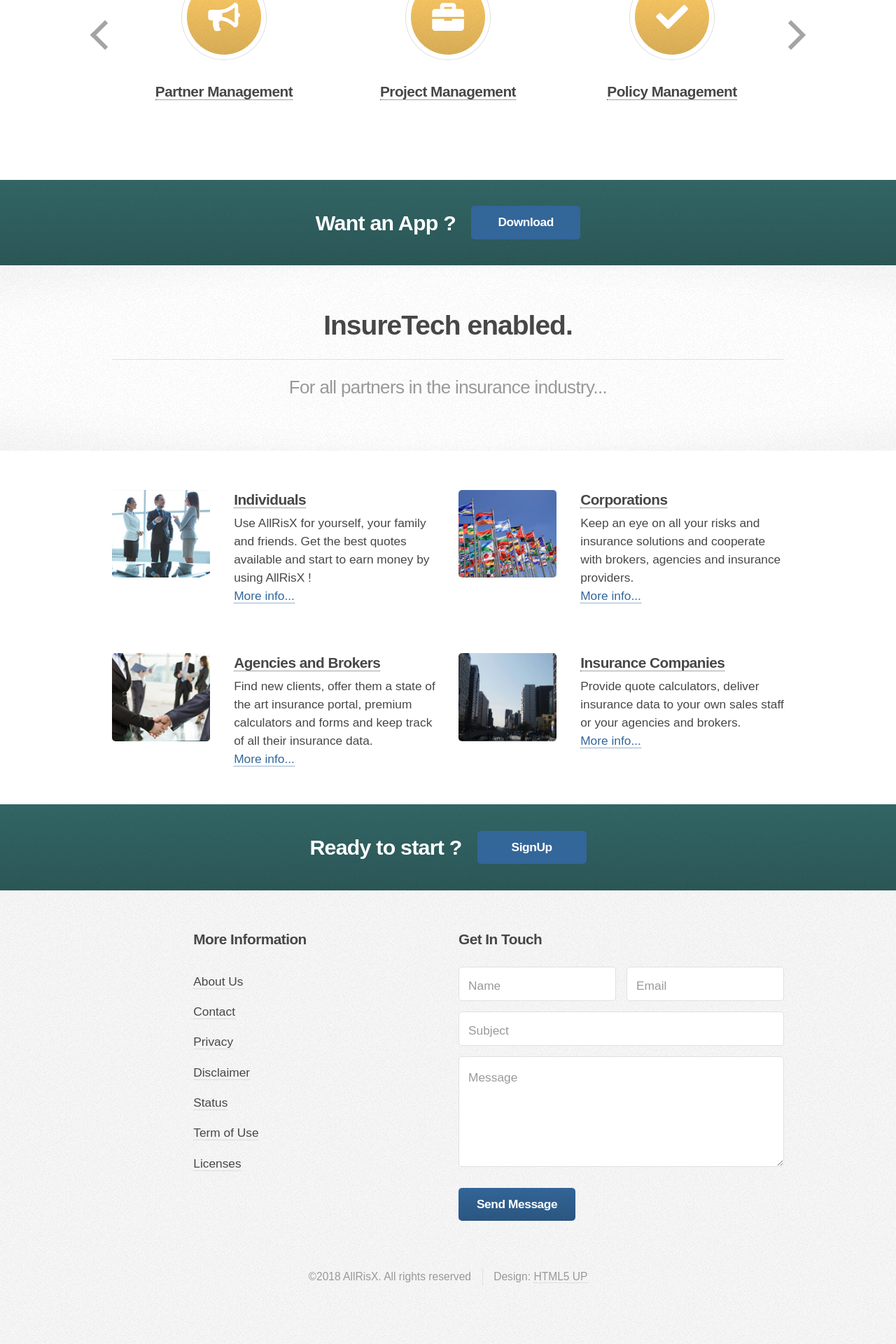
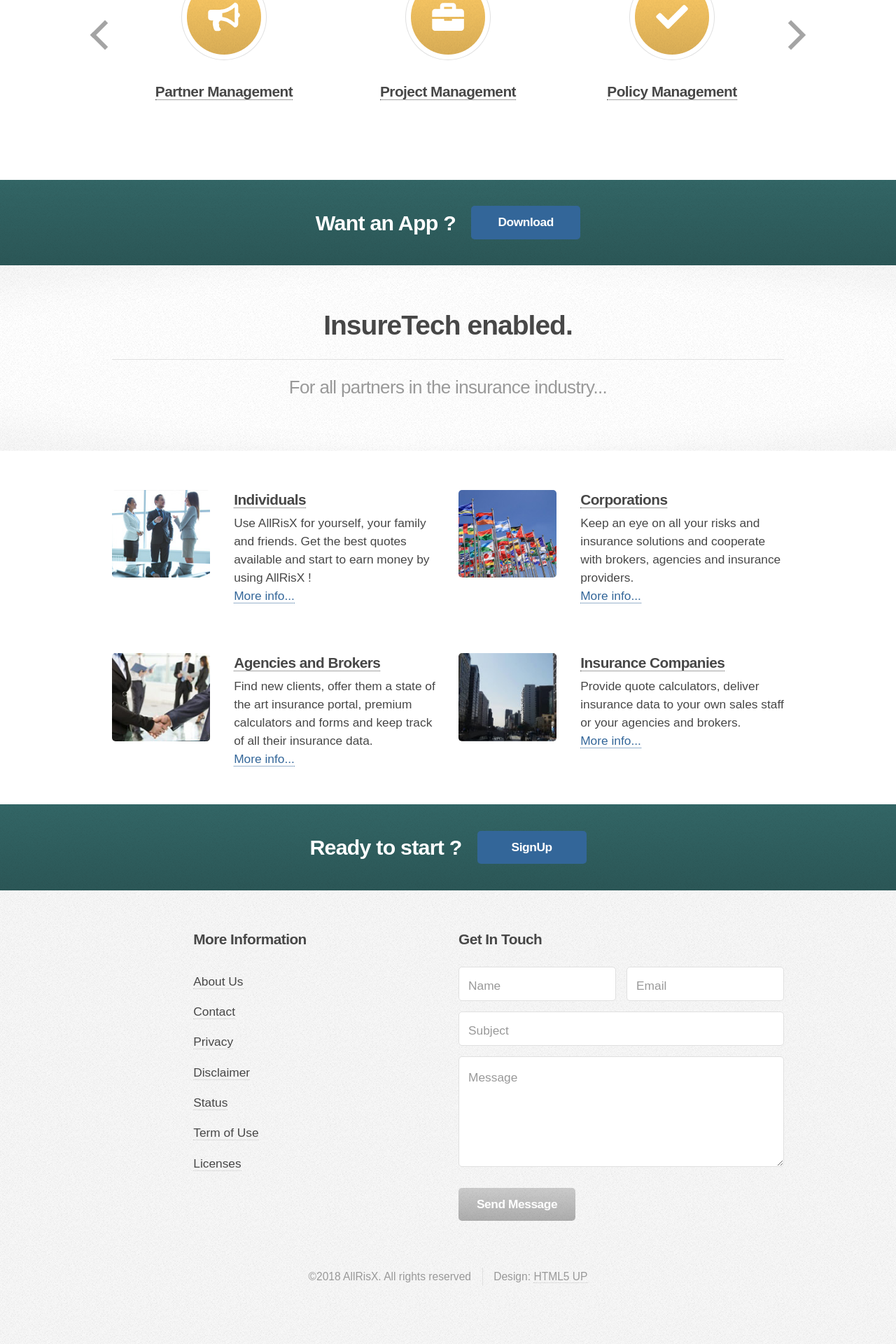
Before and after one commit to alljustincase/allrisx.com, a Jekyll site: the page built from index.html, in a window 1280 px wide. Shown: the part 693-2613 px from the top of the page at 70% size. Built offline with Jekyll 4.4.1, drawn with Linux system fonts in a browser that asks for light colours.

Commit message:
Updated 'assets/css/style.css' via CloudCannon

```diff
--- a/assets/css/style.css
+++ b/assets/css/style.css
@@ -590,6 +590,26 @@ html *
 			font-size: 0.8em;
 		}
 
+		input[type="button"]:disabled,
+		input[type="button"][disabled],
+		input[type="submit"]:disabled,
+		input[type="submit"][disabled],
+		button:disabled,
+		button[disabled]{
+			background-color: #cccccc;
+			cursor:default;
+		}
+
+		input[type="button"]:disabled:hover,
+		input[type="button"][disabled]:hover,
+		input[type="submit"]:disabled:hover,
+		input[type="submit"][disabled]:hover,
+		button:disabled:hover,
+		button[disabled]:hover{
+			background-color: #cccccc;
+			cursor:default;
+		}
+
 /* Box */
 
 	.box.highlight {
```
